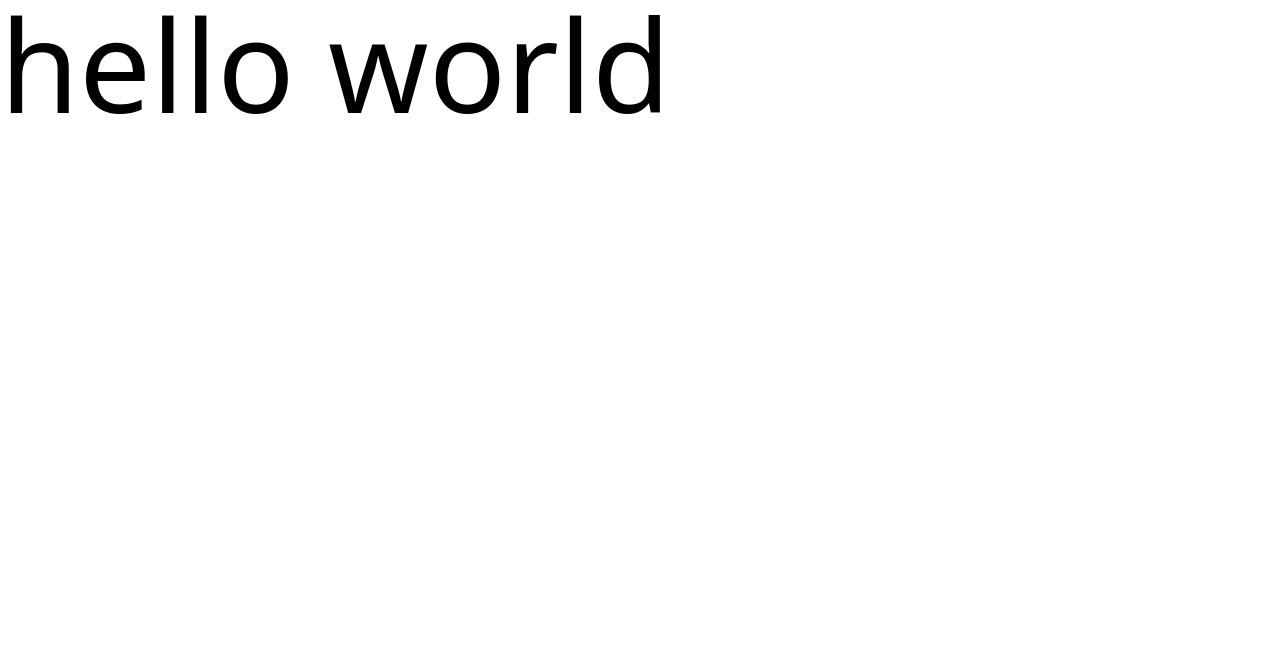
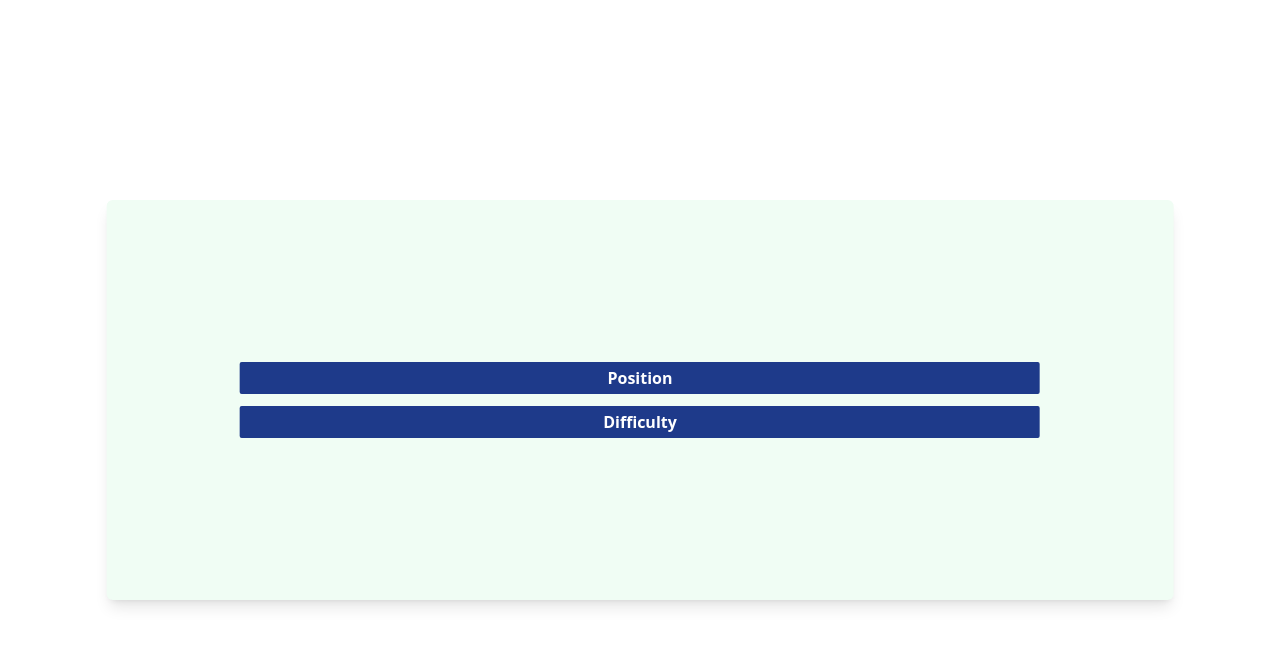
Before and after one commit to mScrub/Drinking-Wine---Hackathon, a React (Create React App) app in the folder client/: page / in a window 1280 px wide. Shown: the top 646 px of the page. Built offline with nearby package versions, Linux system fonts and the light colour scheme.

Commit message:
Added the css

```diff
--- a/client/package.json
+++ b/client/package.json
@@ -6,6 +6,7 @@
     "@testing-library/jest-dom": "^5.16.5",
     "@testing-library/react": "^13.4.0",
     "@testing-library/user-event": "^13.5.0",
+    "axios": "^1.3.4",
     "react": "^18.2.0",
     "react-dom": "^18.2.0",
     "react-router-dom": "^6.9.0",
--- a/client/src/App.js
+++ b/client/src/App.js
@@ -1,8 +1,17 @@
-import logo from "./logo.svg";
 import "./App.css";
+import { BrowserRouter as Router, Route, Routes } from "react-router-dom";
+import Profile from "./components/Profile";
+import Chat from "./components/Chat";
 
 function App() {
-  return <h1 className="text-9xl"> hello world </h1>;
+  return (
+    <Router>
+      <Routes>
+        <Route path="/" exact element={<Profile />} />
+        <Route path="/chat" exact element={<Chat />} />
+      </Routes>
+    </Router>
+  );
 }
 
 export default App;
--- a/client/src/components/Profile.js
+++ b/client/src/components/Profile.js
@@ -1,7 +1,21 @@
 import React from "react";
 
 const Profile = () => {
-  return <div>Profile</div>;
+  const [position, setPosition] = React.useState("Position");
+  const [difficulty, setDifficulty] = React.useState("Difficulty");
+  // Also need to ad a tag where if there are no history chat, don't show the button else show
+  return (
+    <main className="absolute top-1/2 left-1/2 transform -translate-x-1/2 -translate-y-1/2 w-5/6 h-1/2 shadow-lg border-1 bg-green-50 border-gray-300 rounded-md">
+      <div className="flex flex-col w-full h-full justify-center items-center gap-3">
+        <button className="w-3/4 bg-blue-900 h-8 subpixel-antialiased font-semibold text-white rounded-sm">
+          {position}
+        </button>
+        <button className="w-3/4 bg-blue-900 h-8 subpixel-antialiased font-semibold text-white rounded-sm">
+          {difficulty}
+        </button>
+      </div>
+    </main>
+  );
 };
 
 export default Profile;
```
Also changed, not shown: 1 other file (tests, documents, lock files or other folders).
